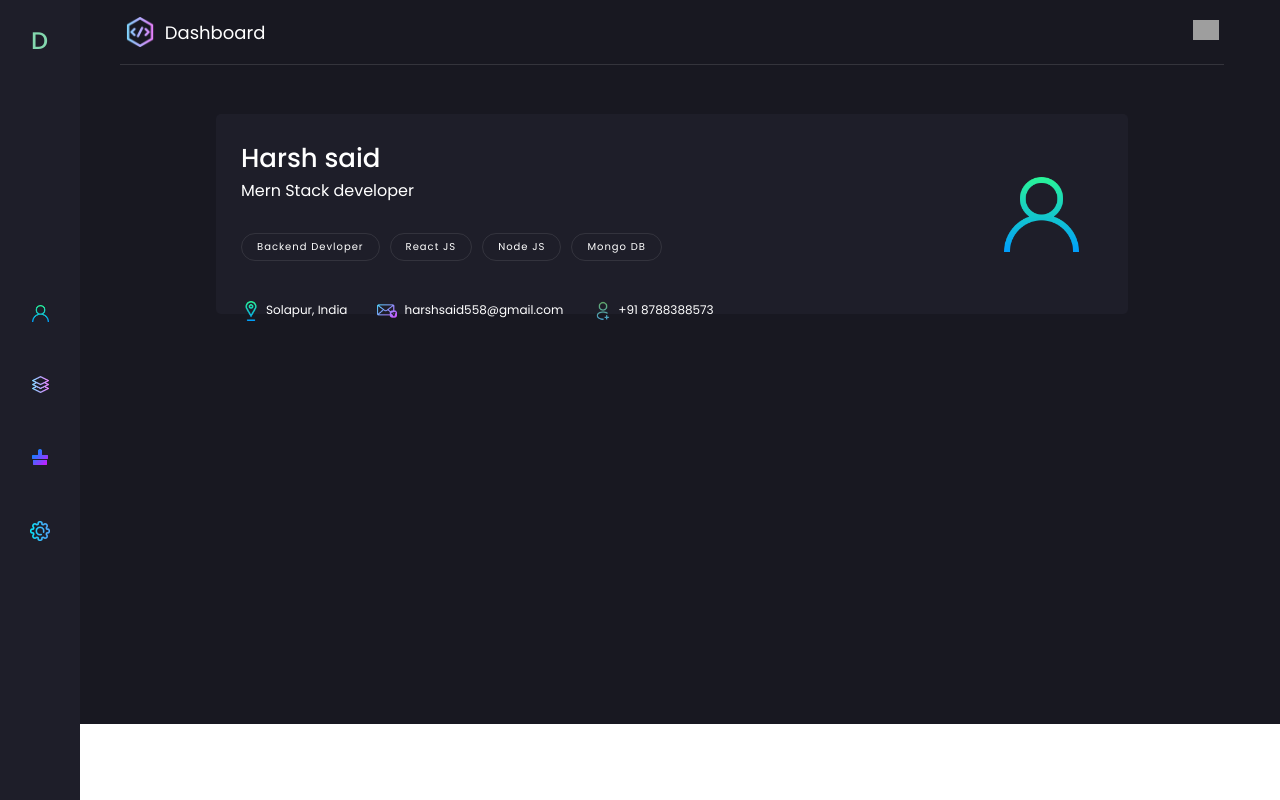
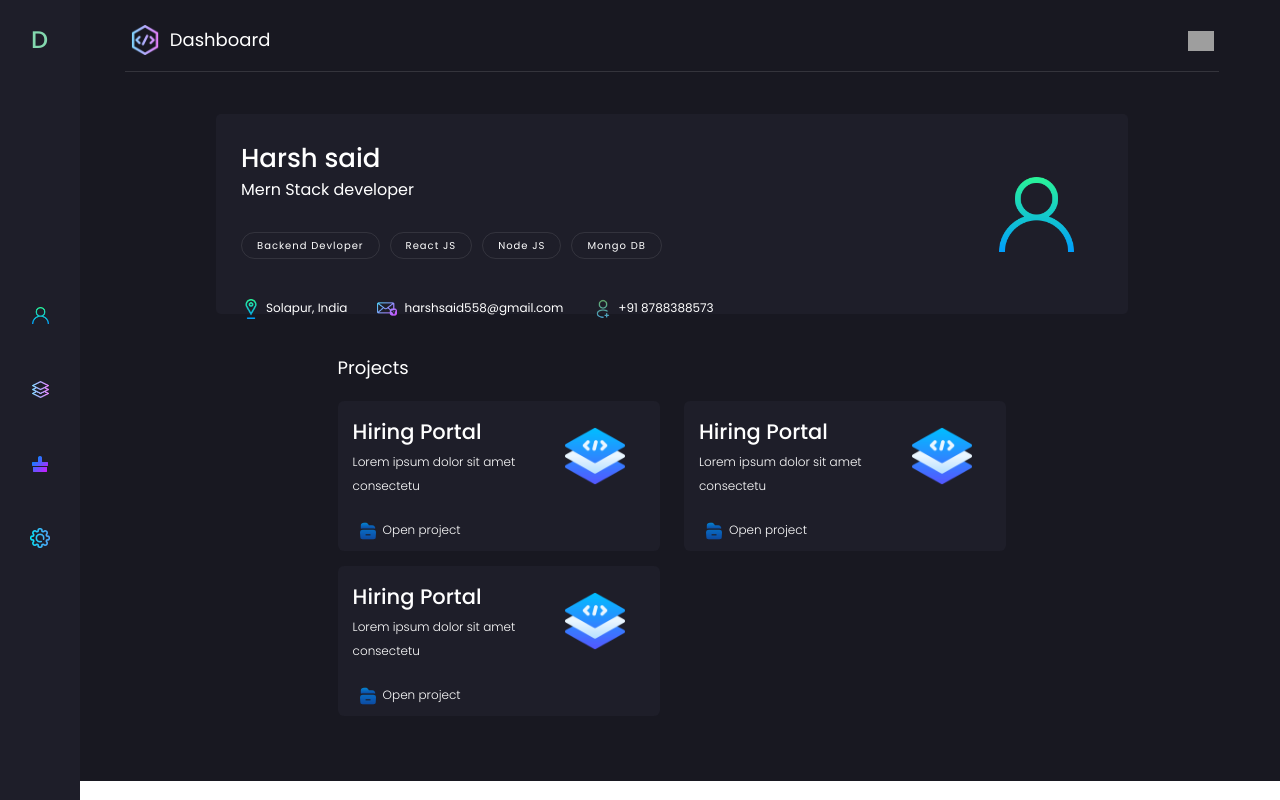
Before and after one commit to codefreakkk/devsinfo, a React (Create React App) app: page / in a window 1280 px wide. Built offline with nearby package versions, Linux system fonts and the light colour scheme; grey boxes are pictures that could not be loaded.

Commit message:
added project section yet to work

```diff
--- a/public/index.html
+++ b/public/index.html
@@ -24,7 +24,9 @@
       work correctly both with client-side routing and a non-root public URL.
       Learn how to configure a non-root public URL by running `npm run build`.
     -->
-    <title>React App</title>
+    <title>Devsinfo</title>
+    <link href="https://cdn.jsdelivr.net/npm/bootstrap@5.3.0-alpha1/dist/css/bootstrap.min.css" rel="stylesheet" integrity="sha384-GLhlTQ8iRABdZLl6O3oVMWSktQOp6b7In1Zl3/Jr59b6EGGoI1aFkw7cmDA6j6gD" crossorigin="anonymous">
+
   </head>
   <body>
     <noscript>You need to enable JavaScript to run this app.</noscript>
@@ -40,5 +42,6 @@
       To create a production bundle, use `npm run build` or `yarn build`.
     -->
     <script src="https://kit.fontawesome.com/d62cca87ae.js" crossorigin="anonymous"></script>
+    <script src="https://cdn.jsdelivr.net/npm/bootstrap@5.3.0-alpha1/dist/js/bootstrap.bundle.min.js" integrity="sha384-w76AqPfDkMBDXo30jS1Sgez6pr3x5MlQ1ZAGC+nuZB+EYdgRZgiwxhTBTkF7CXvN" crossorigin="anonymous"></script>
   </body>
 </html>
--- a/src/components/Home.jsx
+++ b/src/components/Home.jsx
@@ -5,7 +5,8 @@ import location from "../assets/images/location.png";
 import email from "../assets/images/email.png";
 import contact from "../assets/images/contact.png";
 import user from "../assets/images/user.png";
-import logo from "../assets/images/harsh.jpeg";
+import HomeProfile_mobile from "./HomeProfile_mobile";
+import ProjectContainer from "./ProjectContainer";
 
 function Home() {
   return (
@@ -53,40 +54,23 @@ function Home() {
             </div>
           </div>
           {/* mobile view */}
-          <div className="home_inner_mobile">
-            <div className="home_inner_mobile_profile">
-              <div>
-                <img src={logo} height="60" className="home_mobile_profile" />
+          <HomeProfile_mobile />
+          <div className="project_container">
+            <div className="project_heading">Projects</div>
+            <div class="project_grid">
+              <div class="row row-cols-sm-2 ">
+                <div class="col">
+                  <ProjectContainer/>
+                </div>
+                <div class="col">
+                  <ProjectContainer/>
+                </div>
+                <div class="col">
+                  <ProjectContainer/>
+                </div>
+
               </div>
-              <div className="home_heading mt-6">Harsh Said</div>
-              <div className="description mt-6">MERN stack developer</div>
-              <div className="profile_tags_mobile">
-                <span className="tags">Backend Devloper</span>
-                <span className="tags">React JS</span>
-                <span className="tags">Node JS</span>
-                <span className="tags mt-10">Mongo DB</span>
-              </div>
-              <div className="contact_container">
-                <div className="contact_mobile">
-                  {" "}
-                  <span style={{ paddingRight: "5px" }}>
-                    <img src={location} height="15" />
-                  </span>{" "}
-                  Solapur, India
-                </div>
-                <div className="contact_mobile">
-                  <span style={{ paddingRight: "7px" }}>
-                    <img src={email} height="15" />
-                  </span>{" "}
-                  harshsaid558@gmail.com
-                </div>
-                <div className="contact_mobile">
-                  <span style={{ paddingRight: "5px" }}>
-                    <img src={contact} height="15" />
-                  </span>{" "}
-                  8788388573
-                </div>
-              </div>
+
             </div>
           </div>
         </div>
--- /dev/null
+++ b/src/components/HomeProfile_mobile.jsx
@@ -0,0 +1,50 @@
+import React from 'react'
+import location from "../assets/images/location.png";
+import email from "../assets/images/email.png";
+import contact from "../assets/images/contact.png";
+import logo from "../assets/images/harsh.jpeg";
+
+function HomeProfile_mobile() {
+  return (
+    <>
+        <div className="home_inner_mobile">
+            <div className="home_inner_mobile_profile">
+              <div>
+                <img src={logo} height="60" className="home_mobile_profile" />
+              </div>
+              <div className="home_heading mt-6">Harsh Said</div>
+              <div className="description mt-6">MERN stack developer</div>
+              <div className="profile_tags_mobile">
+                <span className="tags">Backend Devloper</span>
+                <span className="tags">React JS</span>
+                <span className="tags">Node JS</span>
+                <span className="tags mt-10">Mongo DB</span>
+              </div>
+              <div className="contact_container">
+                <div className="contact_mobile">
+                  {" "}
+                  <span style={{ paddingRight: "5px" }}>
+                    <img src={location} height="15" />
+                  </span>{" "}
+                  Solapur, India
+                </div>
+                <div className="contact_mobile">
+                  <span style={{ paddingRight: "7px" }}>
+                    <img src={email} height="15" />
+                  </span>{" "}
+                  harshsaid558@gmail.com
+                </div>
+                <div className="contact_mobile">
+                  <span style={{ paddingRight: "5px" }}>
+                    <img src={contact} height="15" />
+                  </span>{" "}
+                  8788388573
+                </div>
+              </div>
+            </div>
+          </div>
+    </>
+  )
+}
+
+export default HomeProfile_mobile
--- a/src/components/Navbar.jsx
+++ b/src/components/Navbar.jsx
@@ -1,7 +1,6 @@
 import React from "react";
 import code from "../assets/images/code.png";
 import logout from "../assets/images/exit.png";
-
 function Navbar() {
 
   // toggle navbar
--- /dev/null
+++ b/src/components/ProjectContainer.jsx
@@ -0,0 +1,31 @@
+import React from "react";
+import project from "../assets/images/project.png";
+import open from "../assets/images/open.png";
+
+function ProjectContainer() {
+  return (
+    <>
+      <div className="project_inner">
+        <div className="project_inner_main">
+          <div className="project_left">
+            <div className="project_title">Hiring Portal</div>
+            <span className="project_description">
+              Lorem ipsum dolor sit amet consectetu
+            </span>
+          </div>
+          <div className="project_right">
+            <img src={project} height="60" />
+          </div>
+        </div>
+        <div className="project_bottom">
+          <span>
+            <img src={open} height="20" className="cursor" style={{marginRight: "5px"}} />
+          </span>
+           <span className="cusor">Open project</span>
+        </div>
+      </div>
+    </>
+  );
+}
+
+export default ProjectContainer;
--- a/src/css/style.css
+++ b/src/css/style.css
@@ -88,7 +88,7 @@
 .home_container {
     /* remove height later */
     /* background-color: red; */
-    height: 70vh;
+    /* height: 70vh; */
     padding: 50px 0;
     display: flex;
     flex-direction: column;
@@ -230,6 +230,81 @@
     margin-top: 10px;
 }
 
+.project_container {
+    /* border: 1px solid red; */
+    width: 55%;
+    /* margin-top: 20px; */
+}
+
+.project_heading {
+    color: white;
+    font-family: 'Poppins', sans-serif;
+    font-size: 18px;
+    width: 75%;
+    padding: 20px 0;
+    margin-top: 20px;
+}
+
+.project_grid {
+    /* background-color: red; */
+}
+
+.project_inner {
+    /* border: 1px solid white; */
+    background-color: #1e1e29;
+    border-radius: 6px;
+    margin-bottom: 15px;
+    /* width: 70%; */
+}
+
+.project_inner_main {
+    display: flex;
+}
+
+.project_title {
+    color: white;
+    font-size: 21px;
+    font-weight: 500;
+    font-family: 'Poppins', sans-serif;
+}
+
+.project_description {
+    color: white;
+    font-family: 'Poppins', sans-serif;
+    font-size: 12px;
+    font-weight: 300;
+}
+
+.project_left {
+    width: 60%;
+    padding: 15px 15px;
+}
+
+.project_right{
+    width: 40%;
+    display: flex;
+    align-items: center;
+    justify-content: center;
+    padding: 25px 25px;
+    /* background-color: rosybrown; */
+}
+
+.project_bottom {
+    color: white;
+    padding: 10px 20px;
+    font-family: 'Poppins', sans-serif;
+    font-weight: 300;
+    font-size: 12px;
+}
+
+.col {
+    /* background-color: red; */
+
+}
+
+.cusor {
+    cursor: pointer;
+}
 
 @media only screen and (max-width: 850px) {
     .home {
@@ -298,6 +373,9 @@
         display: flex;
         align-items: center;
         justify-content: center;
+    }
+    .project_container {
+        width: 85%;
     }
 }
 
@@ -370,57 +448,7 @@
         align-items: center;
         justify-content: center;
     }
+    .project_container {
+        width: 85%;
+    }
 }
-
-/* @media only screen and (max-width: 850px) {
-    .home {
-        padding: 0;
-    }
-    .home_inner{
-        display: none;
-    }
-    .sidebar {
-        display: none;
-    }
-    .navbar_heading {
-        display: none;
-    }
-    .navbar_heading_mobile {
-        color: #83d8ae;
-        font-family: 'Poppins', sans-serif;
-        font-size: 20px;
-    }
-    .navbar_profile_heading_sub {
-        display: flex;
-        align-items: center;
-    }
-    .navbar_heading_sub {
-        color: white;
-        font-family: 'Poppins', sans-serif;
-    }
-    .exit {
-        display: block;
-    }
-
-    .home_inner_mobile {
-        display: flex;
-        background-color: #1e1e29;
-        width: 85%;
-        padding: 15px 15px;
-    }
-    .home_container {
-        padding: 20px 0;
-    }
-    .home_inner_mobile_profile {
-        padding: 10px 0px;
-
-    }
-    .home_mobile_profile {
-        border-radius: 50px;
-    }
-    .profile_tags_mobile {
-        display: flex;
-        flex-wrap: wrap;
-        margin-top: 25px;
-    }
-} */
```
Also changed, not shown: src/assets/images/open.png (added), src/assets/images/project.png (added).
